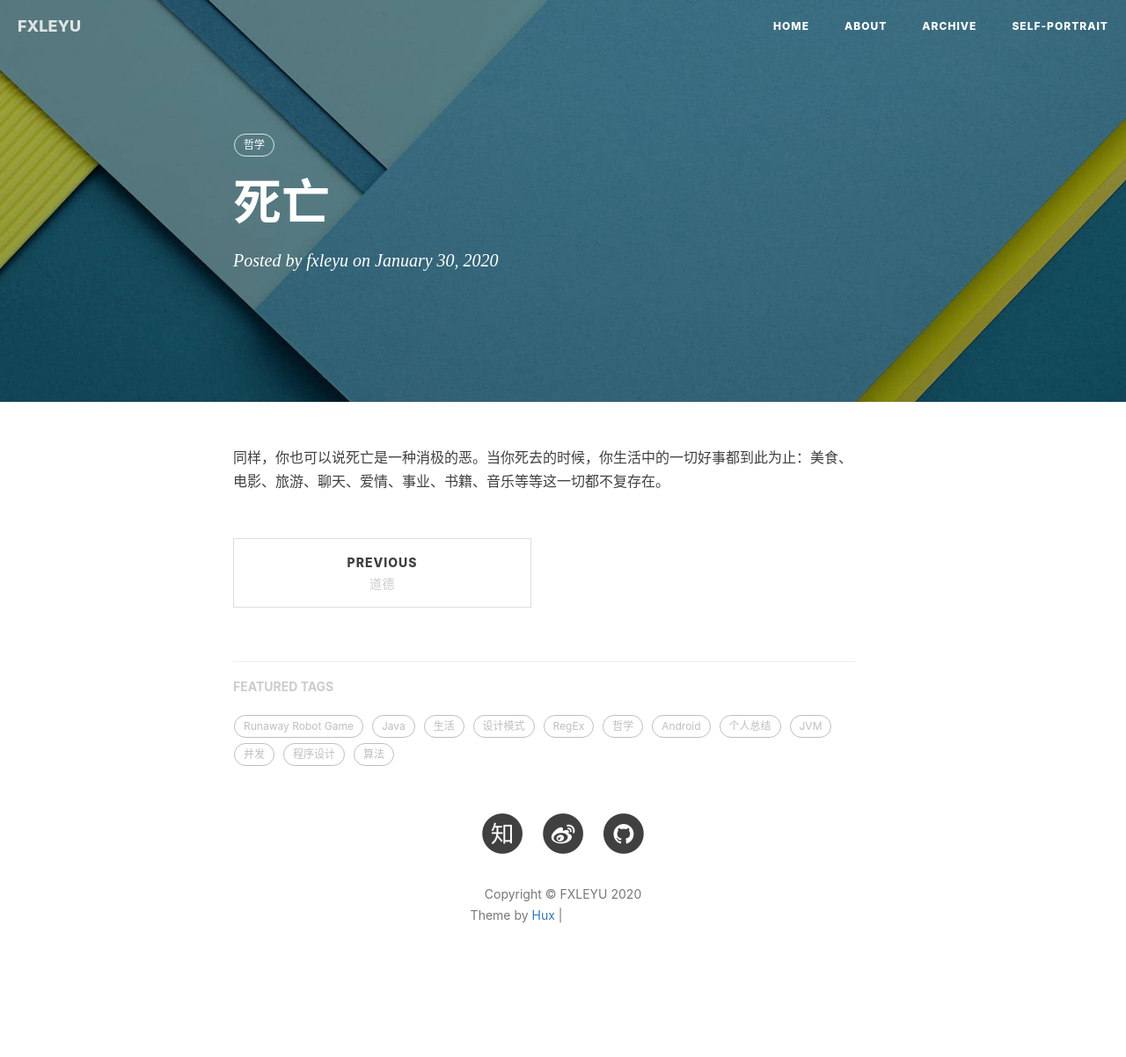
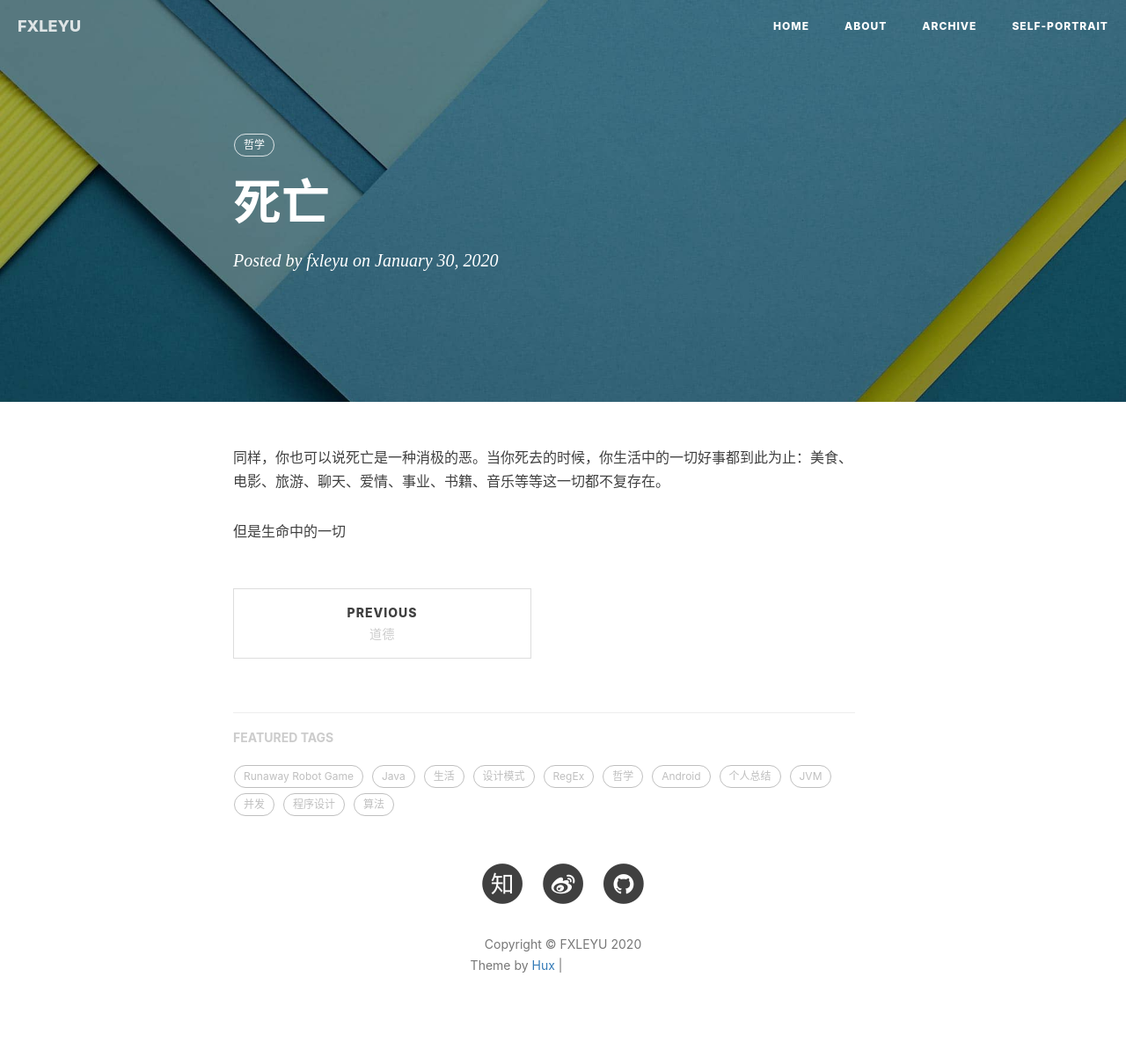
Before and after one commit to fxleyu/fxleyu.github.io, a Jekyll site: the page built from _posts/2020-01-30-death.md, in a window 1280 px wide. Shown: the whole page at 88% size. Built offline with Jekyll 4.4.1, drawn with Linux system fonts in a browser that asks for light colours; nearby versions of some CDN libraries; comment, search, counter and statistics services are not loaded; before the commit the page ends 1145 px from its top, so only the background shows below that; grey boxes are pictures that could not be loaded.

Commit message:
[UPDATE] 内容更新
Co-Authored-By: 朱智慧 <fxleyu@qq.com>

```diff
--- a/_posts/2020-01-30-death.md
+++ b/_posts/2020-01-30-death.md
@@ -9,3 +9,5 @@ tags:
 ---
 
 同样，你也可以说死亡是一种消极的恶。当你死去的时候，你生活中的一切好事都到此为止：美食、电影、旅游、聊天、爱情、事业、书籍、音乐等等这一切都不复存在。
+
+但是生命中的一切
```
